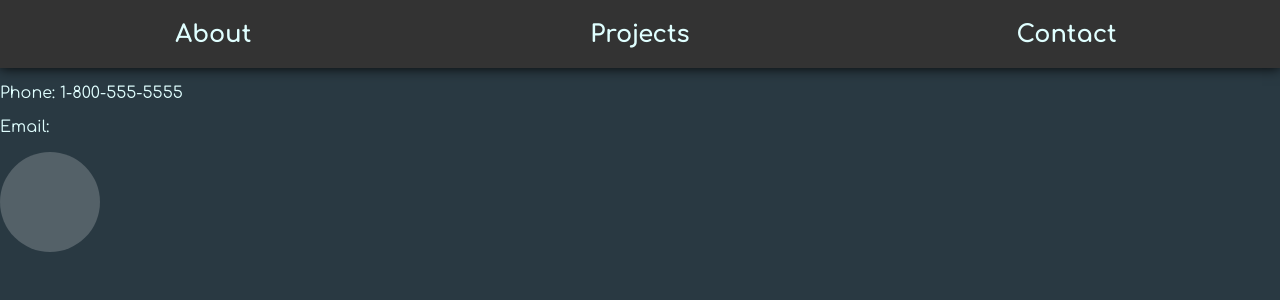
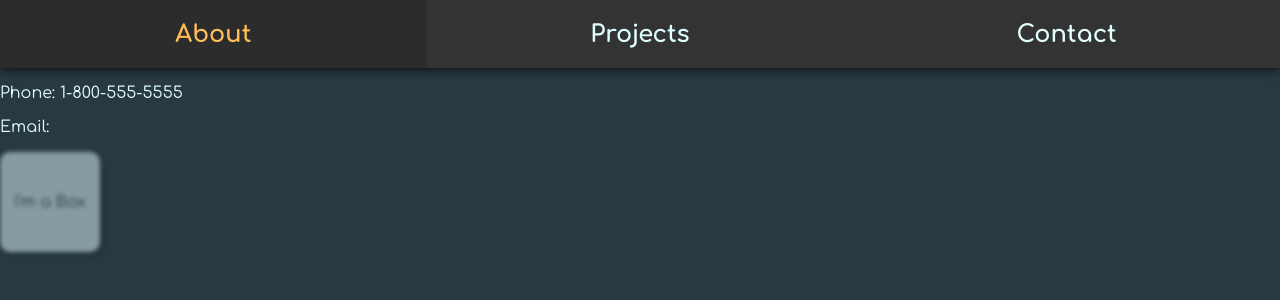
Before and after one commit to TrisRosco/portfolio, a React (Create React App) app in the folder pf/: page /contact in a window 1280 px wide. Shown: the top 300 px of the page. Built offline with nearby package versions, Linux system fonts and the light colour scheme; a web font is replaced by a local one.

Commit message:
The box has purpose, it can transition into a circle

```diff
--- a/pf/src/components/PhysicsTest/index.js
+++ b/pf/src/components/PhysicsTest/index.js
@@ -1,23 +1,28 @@
 import "./styles.css";
-import { useRef } from "react";
+import { useRef, useState } from "react";
 import { motion } from "framer-motion";
 import { useFollowPointer } from "./use-follow-pointer";
 
 export default function PhysicTest() {
+  const [shape, setShape] = useState("box");
   const ref = useRef(null);
   const { x, y } = useFollowPointer(ref);
+
+
 
   return (
     <motion.div
       ref={ref}
-      className="box"
+      className={{ box: "box", circle: "circle" }[shape]}
       animate={{ x, y }}
+      onClick={() => setShape(shape === "box" ? "circle" : "box")}
       transition={{
         type: "spring",
         damping: 10,
-        stiffness: 400,
+        stiffness: 300,
         restDelta: 0.001
       }}
-    />
+
+    >{shape === "box" ? "I'm a Box" : "I'm a Circle"}</motion.div>
   );
 }
--- a/pf/src/components/PhysicsTest/styles.css
+++ b/pf/src/components/PhysicsTest/styles.css
@@ -1,4 +1,3 @@
-
 ::-webkit-scrollbar {
  height: 5px;
  width: 5px;
@@ -6,9 +5,59 @@
 }
 
 .box {
+ display: flex;
+ align-items: center;
+ justify-content: center;
+ width: 100px;
+ height: 100px;
+ border-radius: 10%;
+ background: lightcyan;
+ color: #293942;
+ transition: border-radius 0.1s ease-in-out;
+ box-shadow: 5px 5px 2px rgba(0, 0, 0, 0.2);
+ cursor: pointer;
+ user-select: none;
+ opacity : 0.5;
+ filter: blur(2px);
+}
+
+.box:hover {
+ opacity : 1;
+ filter: blur(0px);
+}
+
+.box:active {
+ translate: 2px 2px;
+ transition: 0.1s ;
+ box-shadow: 0px 0px 0px rgba(0, 0, 0, 0.2);
+}
+
+.circle {
+ display: flex;
+ align-items: center;
+ justify-content: center;
  width: 100px;
  height: 100px;
  border-radius: 50%;
- background: #fff3;
- background-image: "https://i.pinimg.com/originals/4c/a3/1e/4ca31e5343e89bc550044caec29543e6.jpg";
-  }
+ background: #FFBD59;
+ color: #293942;
+ transition: border-radius 0.1s ease-in-out;
+ transition: opacity 0.2s ease-in-out;
+ box-shadow: 5px 5px 2px rgba(0, 0, 0, 0.2);
+ cursor: pointer;
+ user-select: none;
+ opacity : 0.5;
+ filter: blur(2px);
+}
+
+.circle:hover {
+ opacity : 1;
+ filter: blur(0px);
+ transition: border-radius 0.1s ease-in-out;
+}
+
+.circle:active {
+ translate: 2px 2px;
+ transition: 0.1s ;
+ box-shadow: 0px 0px 0px rgba(0, 0, 0, 0.2);
+}
```
Also changed, not shown: pf/src/components/PhysicsTest/use-follow-pointer.js (line endings or trailing spaces).
